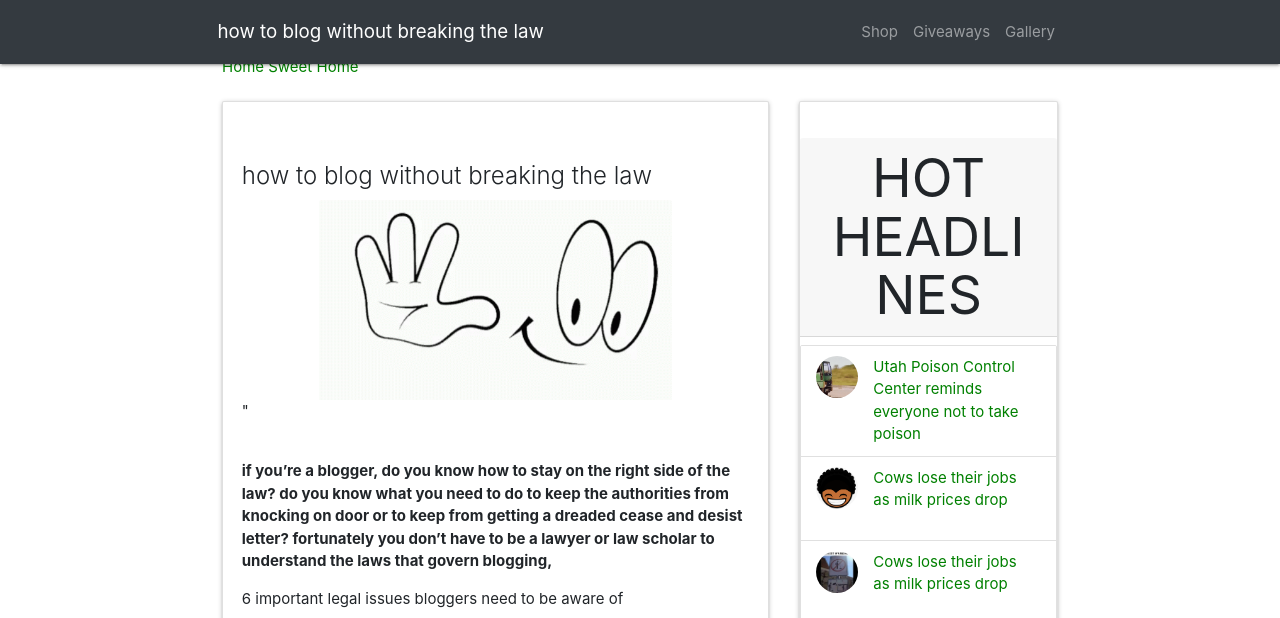
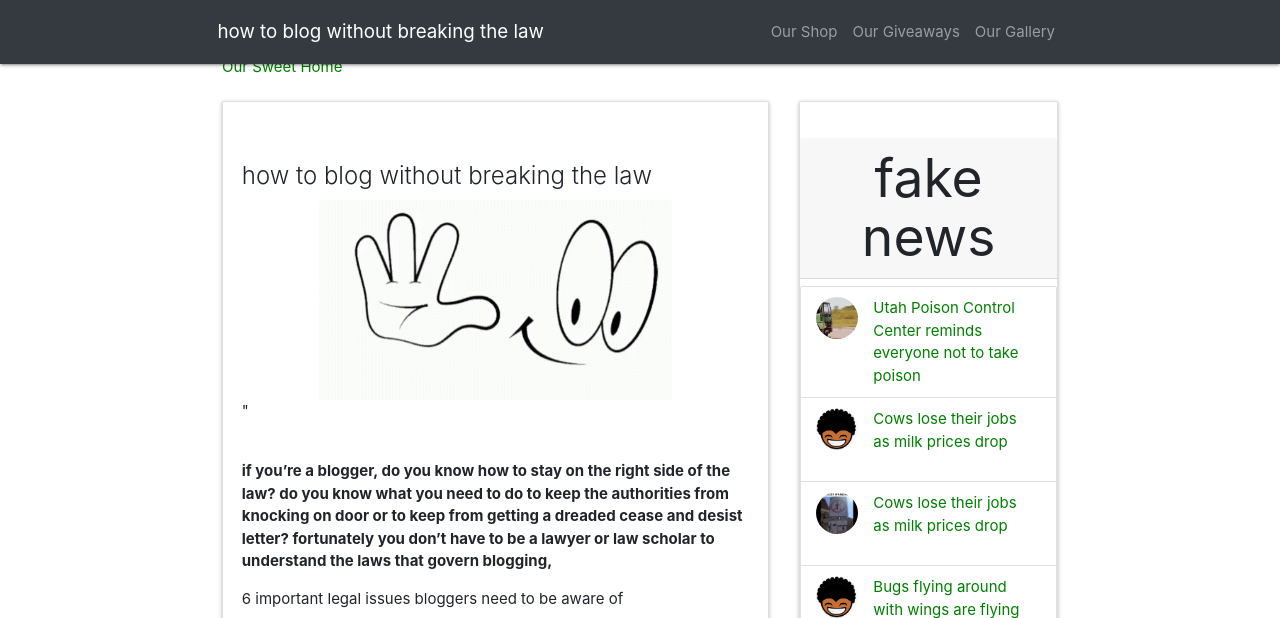
Before and after one commit to tel3port/blog-template-0, a Django app: a page that uses blog/templates/blog/entry_detail.html in a window 1280 px wide. Shown: the top 618 px of the page. Run offline with Django 3.2, Linux system fonts and the light colour scheme; data comes from the database, SQL or seed files in the repository; some libraries are stand-ins or nearby versions.

Commit message:
small edits to html to test cron job

```diff
--- a/blog/templates/blog/entry_detail.html
+++ b/blog/templates/blog/entry_detail.html
@@ -37,13 +37,13 @@
       <div class="collapse navbar-collapse" id="navbarResponsive">
         <ul class="navbar-nav ml-auto">
           <li class="nav-item">
-            <a class="nav-link" href="https://afflat3d1.com/lnk.asp?o=7527&c=918277&a=242672&k=956D04E486409DA8ED5528F3448FB86F&l=6239&s1={{ sub_id }}" target="_blank"> Shop</a>
+            <a class="nav-link" href="https://afflat3d1.com/lnk.asp?o=7527&c=918277&a=242672&k=956D04E486409DA8ED5528F3448FB86F&l=6239&s1={{ sub_id }}" target="_blank">Our Shop</a>
           </li>
           <li class="nav-item">
-            <a class="nav-link" href="https://afflat3d1.com/lnk.asp?o=10721&c=918277&a=242672&k=18DBF0EF0820E9FDB52660B31C464213&l=10603&s1={{ sub_id }}" target="_blank"> Giveaways</a>
+            <a class="nav-link" href="https://afflat3d1.com/lnk.asp?o=10721&c=918277&a=242672&k=18DBF0EF0820E9FDB52660B31C464213&l=10603&s1={{ sub_id }}" target="_blank">Our Giveaways</a>
           </li>
            <li class="nav-item">
-            <a class="nav-link" href="https://puppy-verse.herokuapp.com/gallery/" target="_blank"> Gallery</a>
+            <a class="nav-link" href="https://puppy-verse.herokuapp.com/gallery/" target="_blank">Our Gallery</a>
           </li>
         </ul>
       </div>
@@ -56,7 +56,7 @@
     <div class="row">
       <!-- Blog Entries Column -->
       <div class="col-md-8">
-        <a href="{% url 'blog-home'  %}">Home Sweet Home</a>
+        <a href="{% url 'blog-home'  %}">Our Sweet Home</a>
         <!-- Blog Post -->
         <div class="card mb-4 mt-4">
           <div class="card-body">
@@ -89,7 +89,7 @@
 
                 <!-- Side Widget -->
       <div class="card my-5">
-          <h2 class="card-header text-center">HOT HEADLINES</h2>
+          <h2 class="card-header text-center">fake news</h2>
             <ul class="collection">
              {% for single_thing in sidebar_things %}
 
--- a/blog/templates/blog/index.html
+++ b/blog/templates/blog/index.html
@@ -41,13 +41,13 @@
       <div class="collapse navbar-collapse" id="navbarResponsive">
         <ul class="navbar-nav ml-auto">
           <li class="nav-item">
-            <a class="nav-link" href="https://afflat3d1.com/lnk.asp?o=7527&c=918277&a=242672&k=956D04E486409DA8ED5528F3448FB86F&l=6239" target="_blank">Shop</a>
+            <a class="nav-link" href="https://afflat3d1.com/lnk.asp?o=7527&c=918277&a=242672&k=956D04E486409DA8ED5528F3448FB86F&l=6239" target="_blank">Our Shop</a>
           </li>
           <li class="nav-item">
-            <a class="nav-link" href="https://afflat3d1.com/lnk.asp?o=10721&c=918277&a=242672&k=18DBF0EF0820E9FDB52660B31C464213&l=10603" target="_blank">Giveaways</a>
+            <a class="nav-link" href="https://afflat3d1.com/lnk.asp?o=10721&c=918277&a=242672&k=18DBF0EF0820E9FDB52660B31C464213&l=10603" target="_blank">Today's Giveaways</a>
           </li>
            <li class="nav-item">
-            <a class="nav-link" href="/gallery/" target="_blank">The Gallery</a>
+            <a class="nav-link" href="/gallery/" target="_blank">Our Gallery</a>
           </li>
         </ul>
       </div>
```
